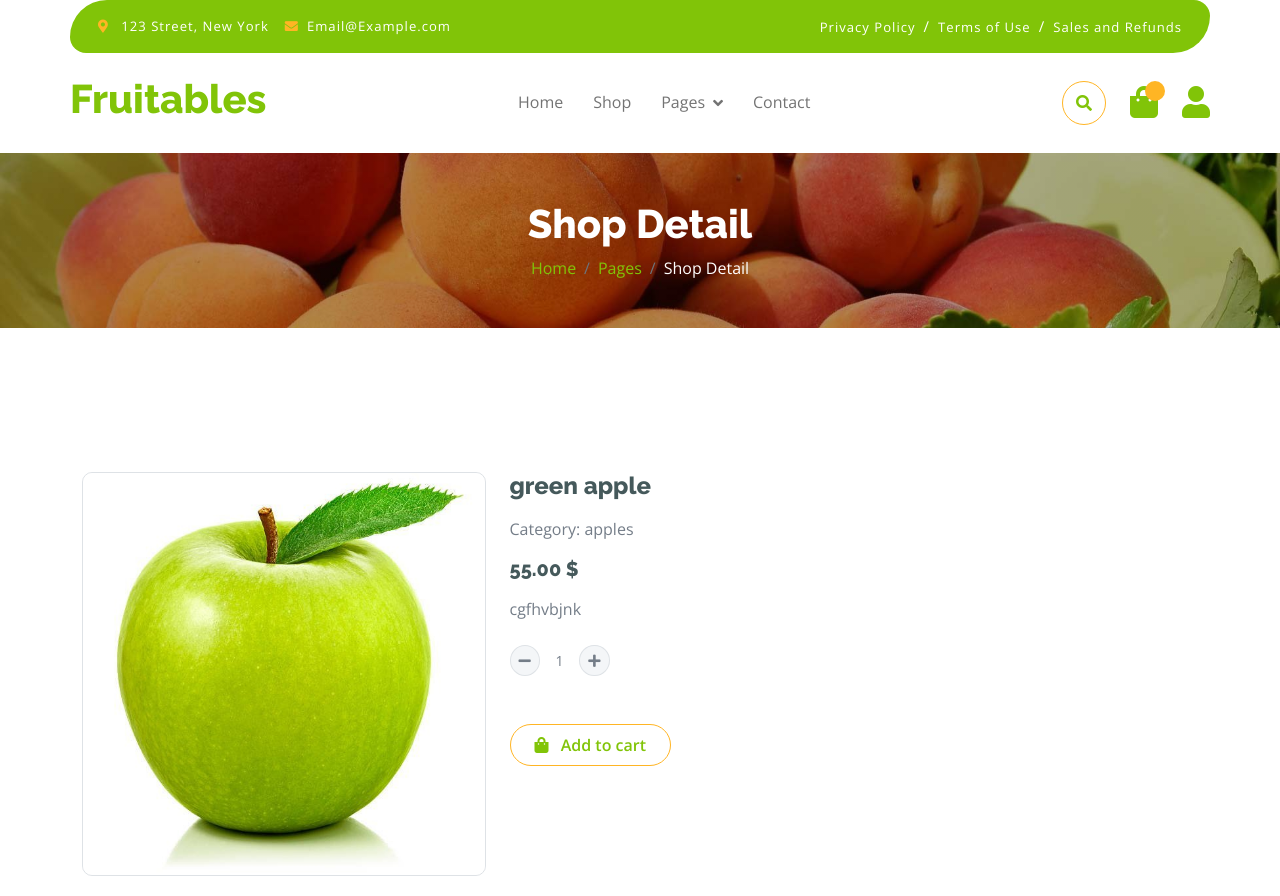
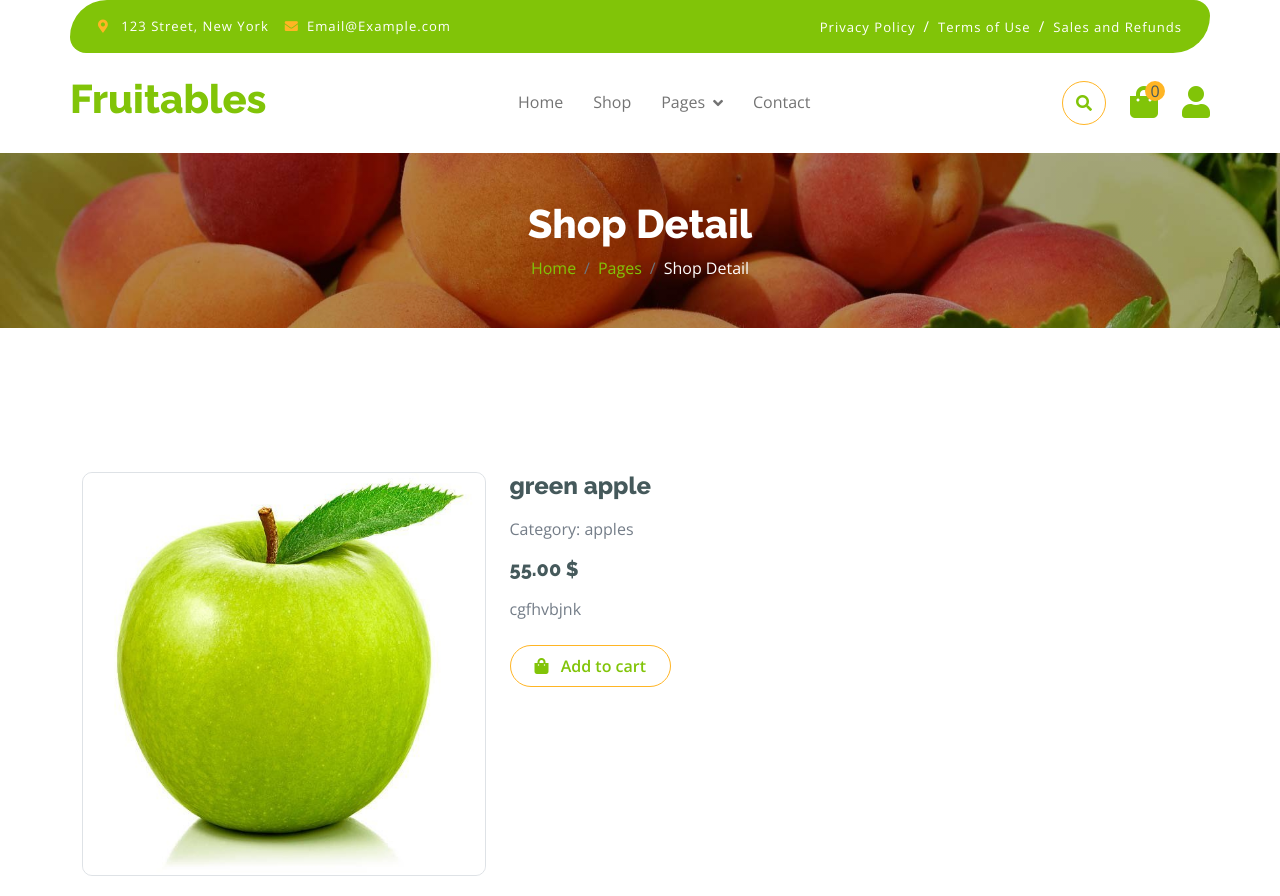
Before and after one commit to measivs/store-django, a Django app: the page made by order/context_processors.py in a window 1280 px wide. Shown: the top 896 px of the page. Run offline with Django 5.2, Linux system fonts and the light colour scheme; data comes from the database, SQL or seed files in the repository; both versions use the stored data as it was after the commit; some libraries are stand-ins or nearby versions.

Commit message:
create context processor file and fix cart functionality

```diff
--- a/XmasShopping/settings.py
+++ b/XmasShopping/settings.py
@@ -72,6 +72,7 @@ TEMPLATES = [
                 'django.template.context_processors.request',
                 'django.contrib.auth.context_processors.auth',
                 'django.contrib.messages.context_processors.messages',
+                'order.context_processors.cart_items',
             ],
         },
     },
--- /dev/null
+++ b/order/context_processors.py
@@ -0,0 +1,11 @@
+from .models import Cart
+
+def cart_items(request):
+    total_items = 0
+    if request.user.is_authenticated:
+        cart, created = Cart.objects.get_or_create(user=request.user)
+        total_items = sum(item.quantity for item in cart.items.all())
+
+    return {
+        'total_items': total_items,
+    }
--- a/templates/shop-detail.html
+++ b/templates/shop-detail.html
@@ -2,7 +2,6 @@
 {% load static %}
 
 {% block content %}
-
         <!-- Single Page Header start -->
         <div class="container-fluid page-header py-5">
             <h1 class="text-center text-white display-6">Shop Detail</h1>
@@ -35,20 +34,6 @@
 
                                 <form method="POST" action="{% url 'add_to_cart' single_product.id %}">
                                     {% csrf_token %}
-                                    <div class="input-group quantity mb-5" style="width: 100px;">
-                                        <div class="input-group-btn">
-                                            <button type="button" class="btn btn-sm btn-minus rounded-circle bg-light border" onclick="decrementQuantity()">
-                                                <i class="fa fa-minus"></i>
-                                            </button>
-                                        </div>
-                                        <input type="text" class="form-control form-control-sm text-center border-0" name="quantity" id="quantity" value="1" min="1">
-                                        <div class="input-group-btn">
-                                            <button type="button" class="btn btn-sm btn-plus rounded-circle bg-light border" onclick="incrementQuantity()">
-                                                <i class="fa fa-plus"></i>
-                                            </button>
-                                        </div>
-                                    </div>
-
                                     <button type="submit" class="btn border border-secondary rounded-pill px-4 py-2 mb-4 text-primary">
                                         <i class="fa fa-shopping-bag me-2 text-primary"></i> Add to cart
                                     </button>
```
Also changed, not shown: order/views.py (+11 -7 lines), db.sqlite3, media/products/Oranges_-_whole-halved-segment_pPwjtlJ.jpg (added).
